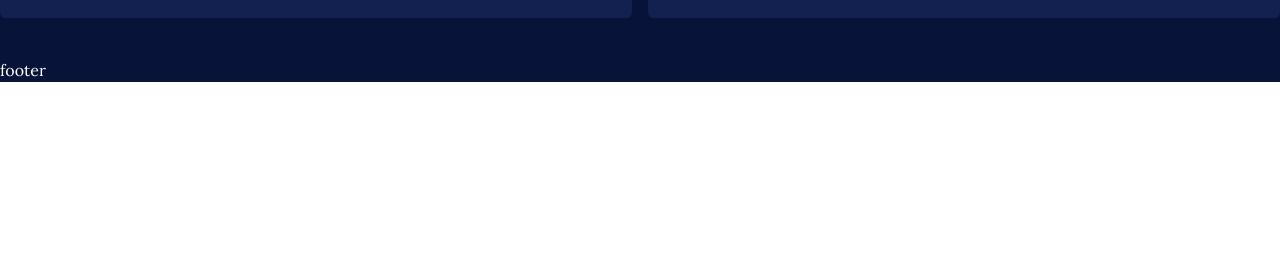
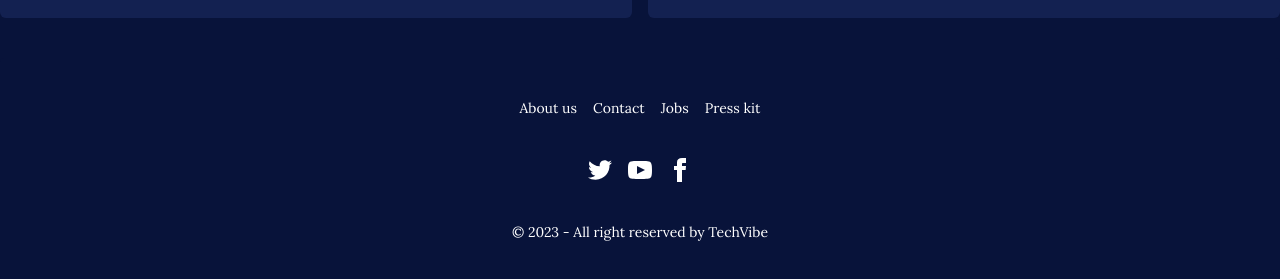
Before and after one commit to avideb24/tech-vibe, a React (Vite) app: page / in a window 1280 px wide. Shown: the part 2152-2431 px from the top of the page. Before the commit the page ends 2234 px from the top, so only its background shows below. Built offline with nearby package versions, Linux system fonts and the light colour scheme.

Commit message:
added footer

```diff
--- a/src/components/Footer.jsx
+++ b/src/components/Footer.jsx
@@ -2,7 +2,24 @@
 const Footer = () => {
     return (
         <div>
-            footer
+            <footer className="footer footer-center p-10 bg-[#08133a] text-white rounded">
+                <nav className="grid grid-flow-col gap-4">
+                    <a className="link link-hover">About us</a>
+                    <a className="link link-hover">Contact</a>
+                    <a className="link link-hover">Jobs</a>
+                    <a className="link link-hover">Press kit</a>
+                </nav>
+                <nav>
+                    <div className="grid grid-flow-col gap-4">
+                        <a><svg xmlns="http://www.w3.org/2000/svg" width="24" height="24" viewBox="0 0 24 24" className="fill-current"><path d="M24 4.557c-.883.392-1.832.656-2.828.775 1.017-.609 1.798-1.574 2.165-2.724-.951.564-2.005.974-3.127 1.195-.897-.957-2.178-1.555-3.594-1.555-3.179 0-5.515 2.966-4.797 6.045-4.091-.205-7.719-2.165-10.148-5.144-1.29 2.213-.669 5.108 1.523 6.574-.806-.026-1.566-.247-2.229-.616-.054 2.281 1.581 4.415 3.949 4.89-.693.188-1.452.232-2.224.084.626 1.956 2.444 3.379 4.6 3.419-2.07 1.623-4.678 2.348-7.29 2.04 2.179 1.397 4.768 2.212 7.548 2.212 9.142 0 14.307-7.721 13.995-14.646.962-.695 1.797-1.562 2.457-2.549z"></path></svg></a>
+                        <a><svg xmlns="http://www.w3.org/2000/svg" width="24" height="24" viewBox="0 0 24 24" className="fill-current"><path d="M19.615 3.184c-3.604-.246-11.631-.245-15.23 0-3.897.266-4.356 2.62-4.385 8.816.029 6.185.484 8.549 4.385 8.816 3.6.245 11.626.246 15.23 0 3.897-.266 4.356-2.62 4.385-8.816-.029-6.185-.484-8.549-4.385-8.816zm-10.615 12.816v-8l8 3.993-8 4.007z"></path></svg></a>
+                        <a><svg xmlns="http://www.w3.org/2000/svg" width="24" height="24" viewBox="0 0 24 24" className="fill-current"><path d="M9 8h-3v4h3v12h5v-12h3.642l.358-4h-4v-1.667c0-.955.192-1.333 1.115-1.333h2.885v-5h-3.808c-3.596 0-5.192 1.583-5.192 4.615v3.385z"></path></svg></a>
+                    </div>
+                </nav>
+                <aside>
+                    <p>© 2023 - All right reserved by TechVibe</p>
+                </aside>
+            </footer>
         </div>
     );
 };
```
